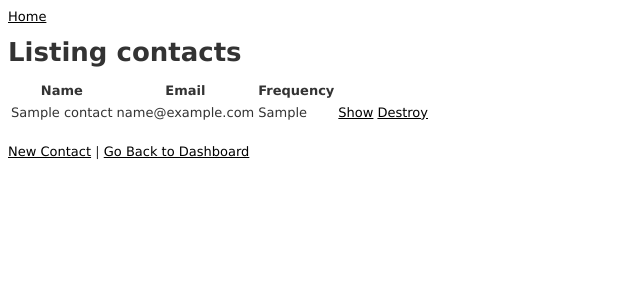
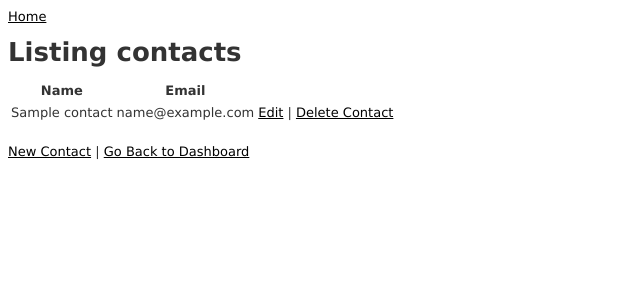
Before and after one commit to carlsednaoui/networkmill, a Rails app: page /contacts in a window 1280 px wide. Shown: the top 300 px of the page, without its empty margins (0-640 px from the left). Run offline with Rails 7, Linux system fonts and the light colour scheme; a user stored in the database is signed in; tables that the repository leaves empty hold one stand-in row (values such as "Sample post"); style sheets or scripts are compiled from the project's sources; parts of the project's set-up code (start-up, migrations or seed data) failed here and were passed over; some libraries are stand-ins or nearby versions.

Commit message:
major code refractor after speaking with Jeff

```diff
--- a/app/controllers/application_controller.rb
+++ b/app/controllers/application_controller.rb
@@ -15,11 +15,4 @@ class ApplicationController < ActionController::Base
       redirect_to "/"
     end
   end
-
-  def user_is_current_user
-    unless current_user == User.find(session[:user_id])
-      flash[:error] = "You do not have access to this data."
-      redirect_to "/"
-    end
-  end
 end
--- a/app/controllers/contacts_controller.rb
+++ b/app/controllers/contacts_controller.rb
@@ -2,89 +2,48 @@ class ContactsController < ApplicationController
   before_filter :require_current_user
   before_filter :require_contact_belongs_to_current_user, :only => [:show, :edit, :update, :destroy]
 
-  # GET /contacts
-  # GET /contacts.json
   def index
     @contacts = Contact.find_all_by_user_id(current_user)
-
-    respond_to do |format|
-      format.html # index.html.erb
-      format.json { render json: @contacts }
-    end
   end
 
-  # GET /contacts/1
-  # GET /contacts/1.json
   def show
     @contact = Contact.find(params[:id])
-
-    respond_to do |format|
-      format.html # show.html.erb
-      format.json { render json: @contact }
-    end
   end
 
-  # GET /contacts/new
-  # GET /contacts/new.json
   def new
     @contact = Contact.new
-
-    respond_to do |format|
-      format.html # new.html.erb
-      format.json { render json: @contact }
-    end
   end
 
-  # GET /contacts/1/edit
   def edit
     @contact = Contact.find(params[:id])
   end
 
-  # POST /contacts
-  # POST /contacts.json
   def create
     @contact = Contact.new(params[:contact])
     @contact.user = current_user
 
-    user.contact_bocket.push @contact.id
-
-    respond_to do |format|
-      if @contact.save
-        format.html { redirect_to contacts_url, notice: 'Contact was successfully created.' }
-        format.json { render json: @contact, status: :created, location: @contact }
-      else
-        format.html { render action: "new" }
-        format.json { render json: @contact.errors, status: :unprocessable_entity }
-      end
+    if @contact.save
+      redirect_to contacts_url, notice: 'Contact was successfully created.'
+    else
+      render action: "new"
     end
   end
 
-  # PUT /contacts/1
-  # PUT /contacts/1.json
   def update
     @contact = Contact.find(params[:id])
 
-    respond_to do |format|
-      if @contact.update_attributes(params[:contact])
-        format.html { redirect_to contacts_url, notice: 'Contact was successfully updated.' }
-        format.json { head :ok }
-      else
-        format.html { render action: "edit" }
-        format.json { render json: @contact.errors, status: :unprocessable_entity }
-      end
+    if @contact.update_attributes(params[:contact])
+      redirect_to contacts_url, notice: 'Contact was successfully updated.'
+    else
+      render action: "edit"
     end
   end
 
-  # DELETE /contacts/1
-  # DELETE /contacts/1.json
   def destroy
     @contact = Contact.find(params[:id])
     @contact.destroy
 
-    respond_to do |format|
-      format.html { redirect_to contacts_url }
-      format.json { head :ok }
-    end
+    redirect_to contacts_url
   end
 
   def require_contact_belongs_to_current_user
--- a/app/views/contacts/edit.html.erb
+++ b/app/views/contacts/edit.html.erb
@@ -2,5 +2,4 @@
 
 <%= render 'form' %>
 
-<%= link_to 'Show', @contact %> |
 <%= link_to 'Back', contacts_path %>
--- a/app/views/contacts/index.html.erb
+++ b/app/views/contacts/index.html.erb
@@ -4,7 +4,6 @@
   <tr>
     <th>Name</th>
     <th>Email</th>
-    <th>Frequency</th>
     <th></th>
     <th></th>
   </tr>
@@ -13,9 +12,8 @@
   <tr>
     <td><%= contact.name %></td>
     <td><%= contact.email %></td>
-    <td><%= contact.frequency %></td>
-    <td><%= link_to 'Show', contact %></td>
-    <td><%= link_to 'Destroy', contact, confirm: 'Are you sure?', method: :delete %></td>
+    <td><%= link_to 'Edit', edit_contact_path(contact) %> |</td>
+    <td><%= link_to 'Delete Contact', contact, confirm: 'Are you sure?', method: :delete %></td>
   </tr>
 <% end %>
 </table>
--- a/config/routes.rb
+++ b/config/routes.rb
@@ -7,7 +7,7 @@ Networkmill::Application.routes.draw do
   resources :contacts
 
   resources :users, :only => [:create, :show, :update]
-  #Allow users to edit their profiles
+  #Allow users to edit their profiles - overriding resources
   get '/edit_profile' => 'users#edit', :as => 'edit_user'
 
   match "/auth/:provider/callback" => "sessions#create"
```
Also changed, not shown: TODO.md (+2 -2 lines), app/controllers/users_controller.rb (+8 -1 lines).
